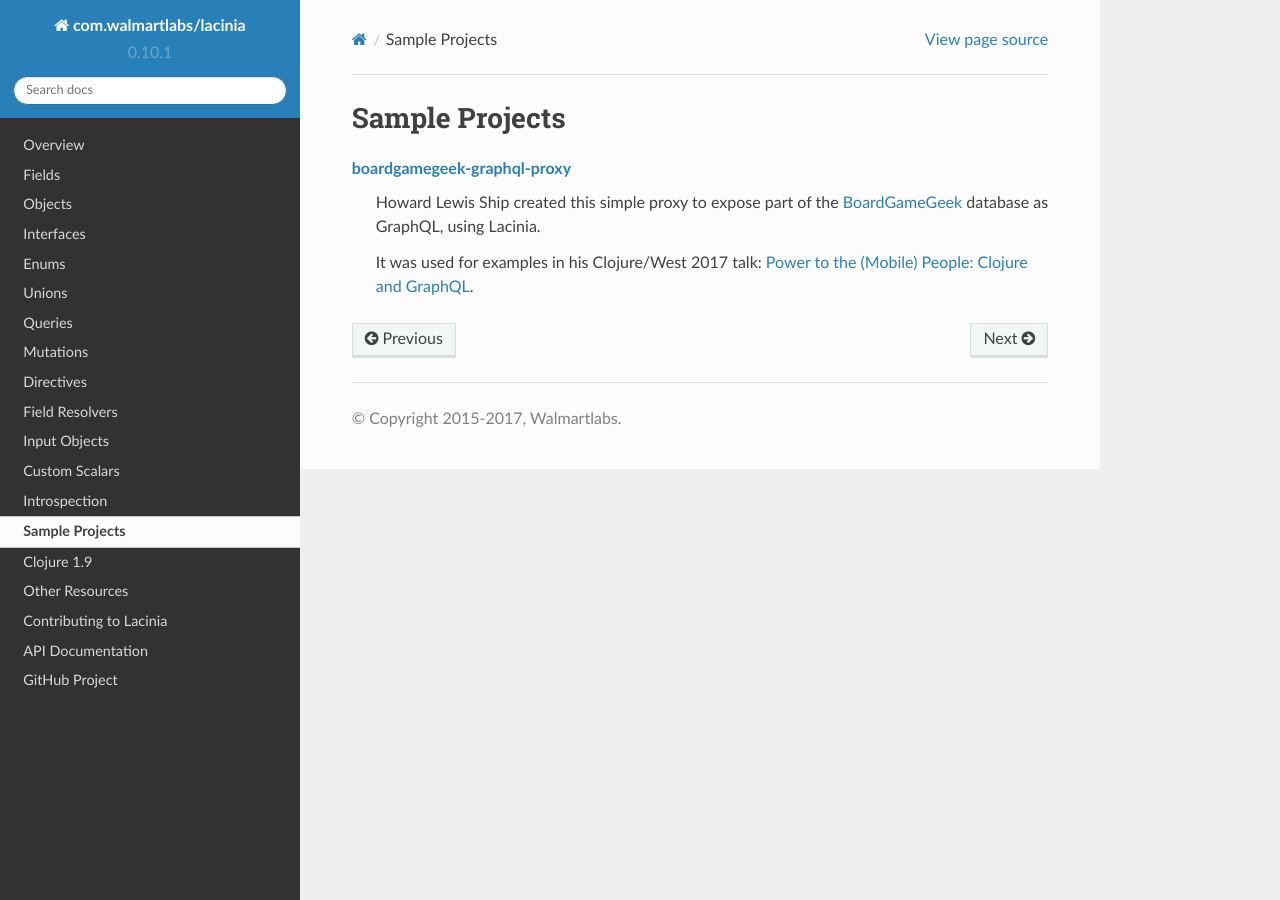
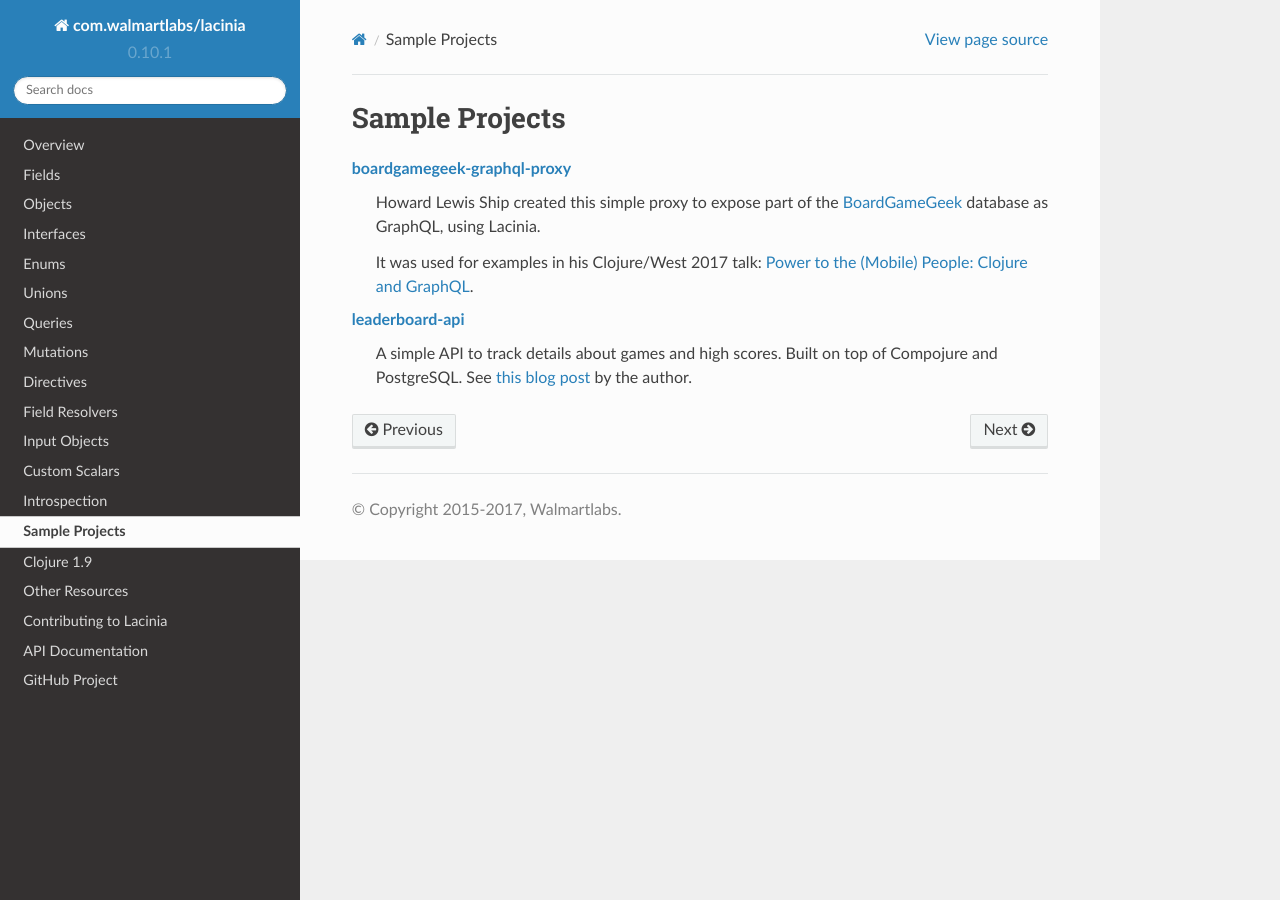
Before and after one commit to walmartlabs/lacinia, a Sphinx documentation site: the page built from docs/samples.rst, in a window 1280 px wide. Built offline with Sphinx 7.4.7 and the Read the Docs theme 2.0.0, drawn with Linux system fonts in a browser that asks for light colours.

Commit message:
Link to James Borden's leaderboard-api example

```diff
--- a/docs/samples.rst
+++ b/docs/samples.rst
@@ -7,3 +7,8 @@ Sample Projects
 
   It was used for examples in his
   Clojure/West 2017 talk: `Power to the (Mobile) People: Clojure and GraphQL <http://2017.clojurewest.org/clojure-graphql/>`_.
+
+`leaderboard-api <https://github.com/jborden/leaderboard-api>`_
+  A simple API to track details about games and high scores.
+  Built on top of Compojure and PostgreSQL.
+  See `this blog post <https://jborden.github.io/2017/05/15/using-lacinia>`_ by the author.
```
